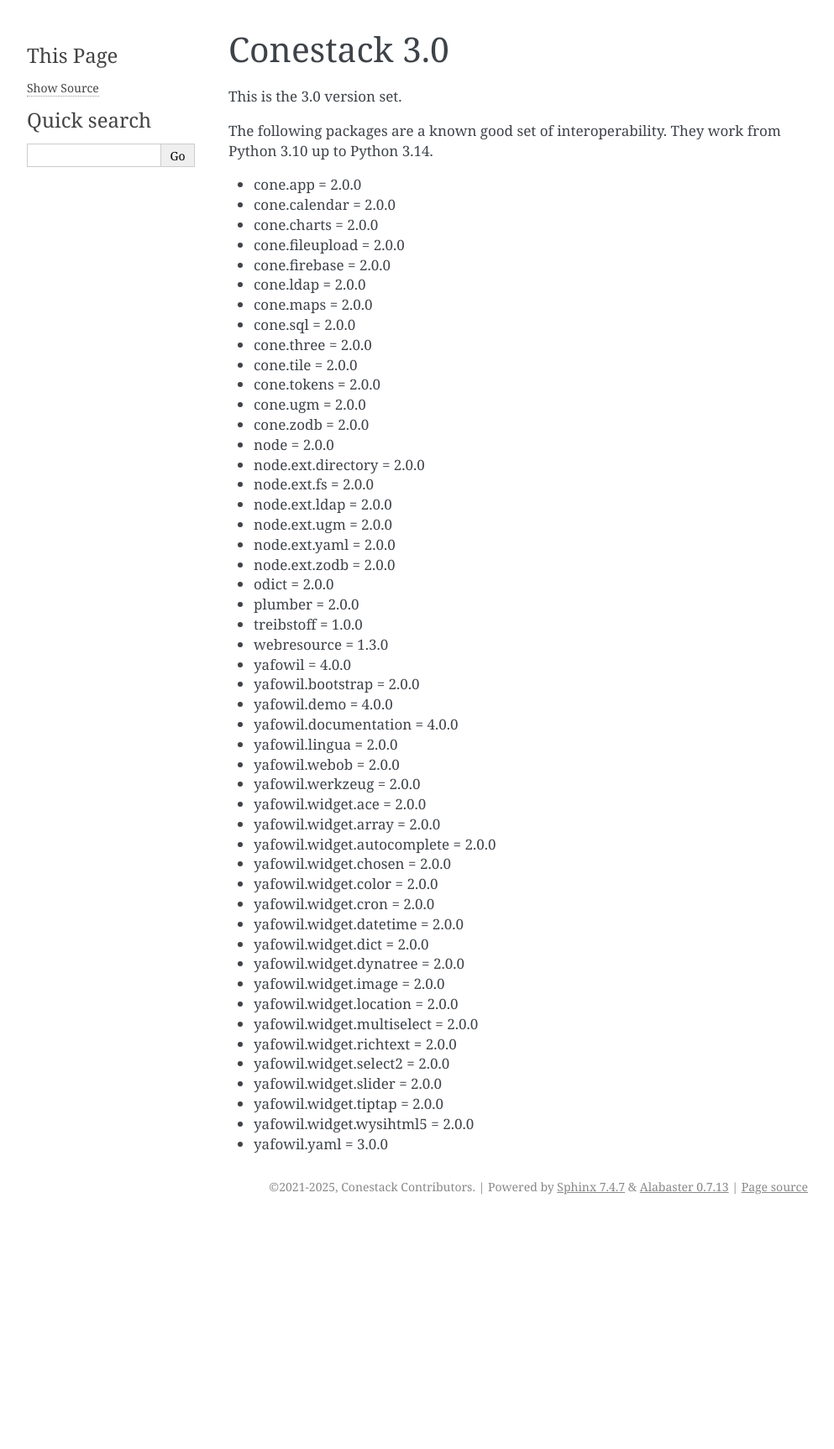
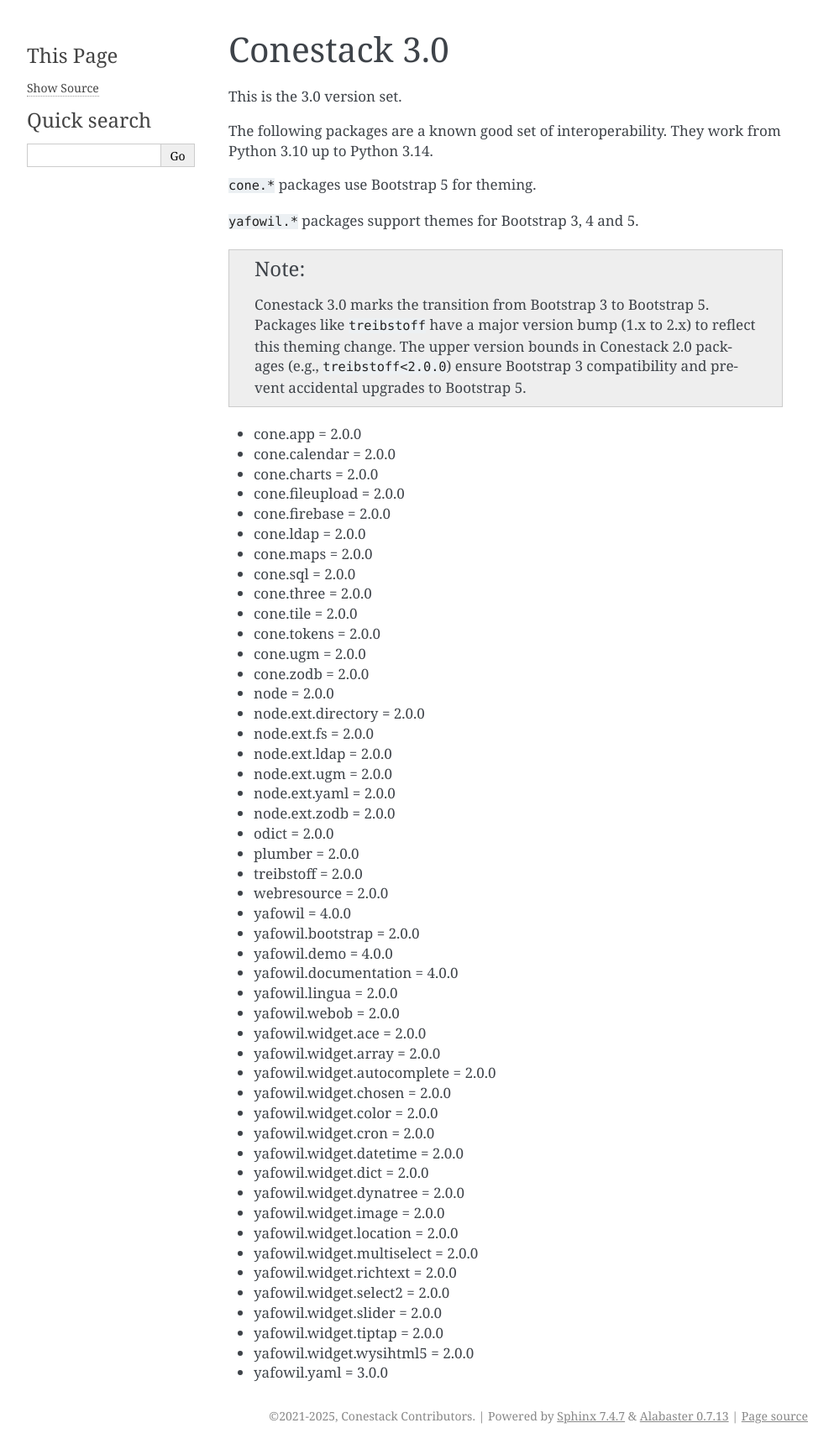
Before and after one commit to conestack/conestack, a Sphinx documentation site: the page built from docs/source/versions_3.0.rst, in a window 1280 px wide. Shown: the whole page at 84% size, without its empty margins (148-1141 px from the left). Built offline with Sphinx 7.4.7, drawn with Linux system fonts in a browser that asks for light colours; before the commit the page ends 1453 px from its top, so only the background shows below that.

Commit message:
Update docs

```diff
--- a/docs/source/versions.rst
+++ b/docs/source/versions.rst
@@ -18,8 +18,8 @@
 
 **Conestack 2.0**
   The current stable version set supporting Python 3.10-3.14. This version
-  includes support for Bootstrap 3 in ``cone.*`` packages and Bootstrap 3, 4,
-  and 5 in ``yafowil.*`` packages.
+  includes support for Bootstrap 3 in ``cone.*`` packages and Bootstrap 3, and
+  5 in ``yafowil.*`` packages.
 
 **Conestack 3.0**
   The latest version set supporting Python 3.10-3.14. All ``cone.*`` packages
--- a/docs/source/versions_3.0.rst
+++ b/docs/source/versions_3.0.rst
@@ -5,6 +5,18 @@
 
 The following packages are a known good set of interoperability.
 They work from Python 3.10 up to Python 3.14.
+
+``cone.*`` packages use Bootstrap 5 for theming.
+
+``yafowil.*`` packages support themes for Bootstrap 3, 4 and 5.
+
+.. note::
+
+    Conestack 3.0 marks the transition from Bootstrap 3 to Bootstrap 5.
+    Packages like ``treibstoff`` have a major version bump (1.x to 2.x)
+    to reflect this theming change. The upper version bounds in Conestack 2.0
+    packages (e.g., ``treibstoff<2.0.0``) ensure Bootstrap 3 compatibility
+    and prevent accidental upgrades to Bootstrap 5.
 
 - cone.app = 2.0.0
 - cone.calendar = 2.0.0
@@ -28,15 +40,14 @@
 - node.ext.zodb = 2.0.0
 - odict = 2.0.0
 - plumber = 2.0.0
-- treibstoff = 1.0.0
-- webresource = 1.3.0
+- treibstoff = 2.0.0
+- webresource = 2.0.0
 - yafowil = 4.0.0
 - yafowil.bootstrap = 2.0.0
 - yafowil.demo = 4.0.0
 - yafowil.documentation = 4.0.0
 - yafowil.lingua = 2.0.0
 - yafowil.webob = 2.0.0
-- yafowil.werkzeug = 2.0.0
 - yafowil.widget.ace = 2.0.0
 - yafowil.widget.array = 2.0.0
 - yafowil.widget.autocomplete = 2.0.0
```
Also changed, not shown: TODO.rst (+6 -9 lines), docs/source/version_mapping.rst (+5 -11 lines), docs/source/versions_2.0.rst (+10 -4 lines).
